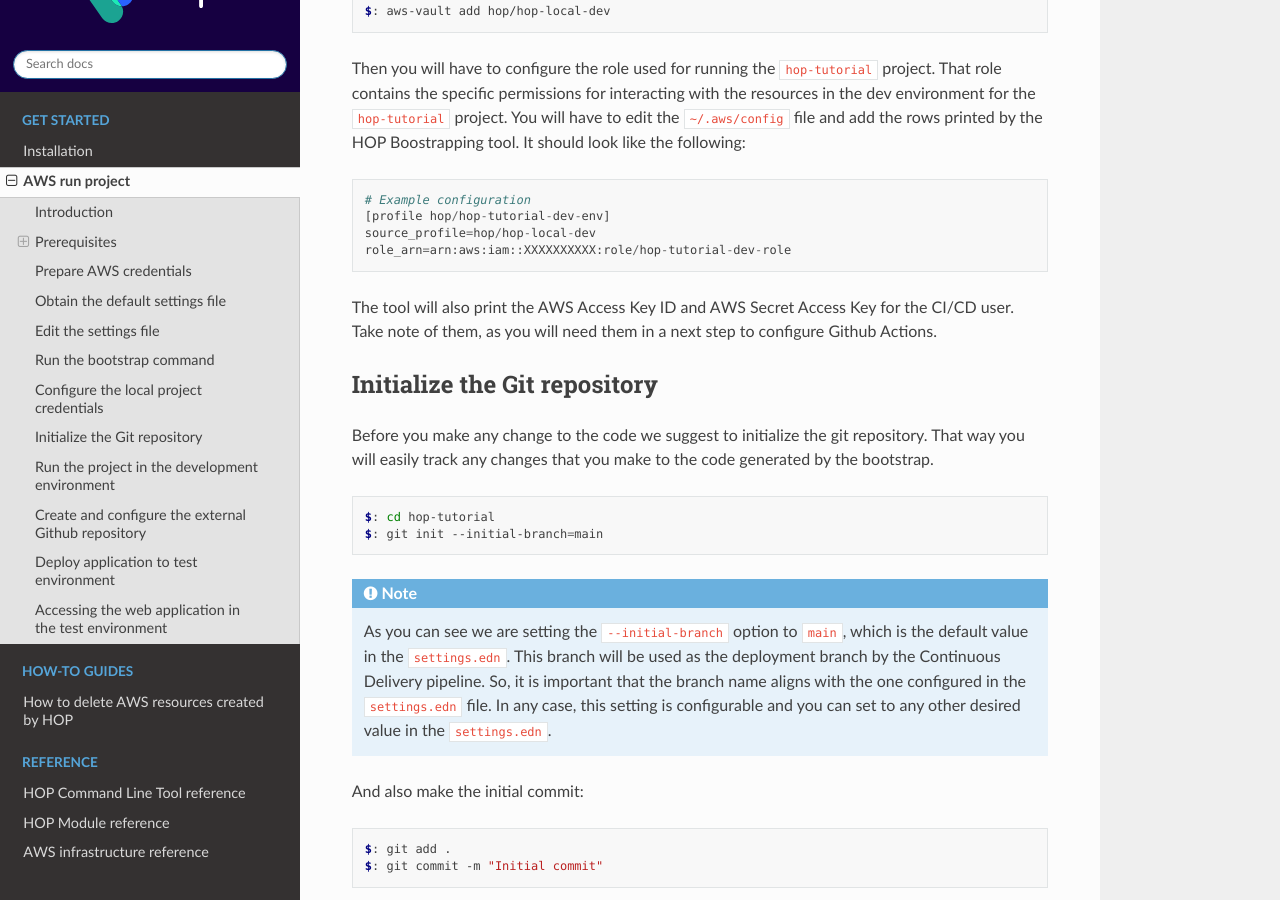
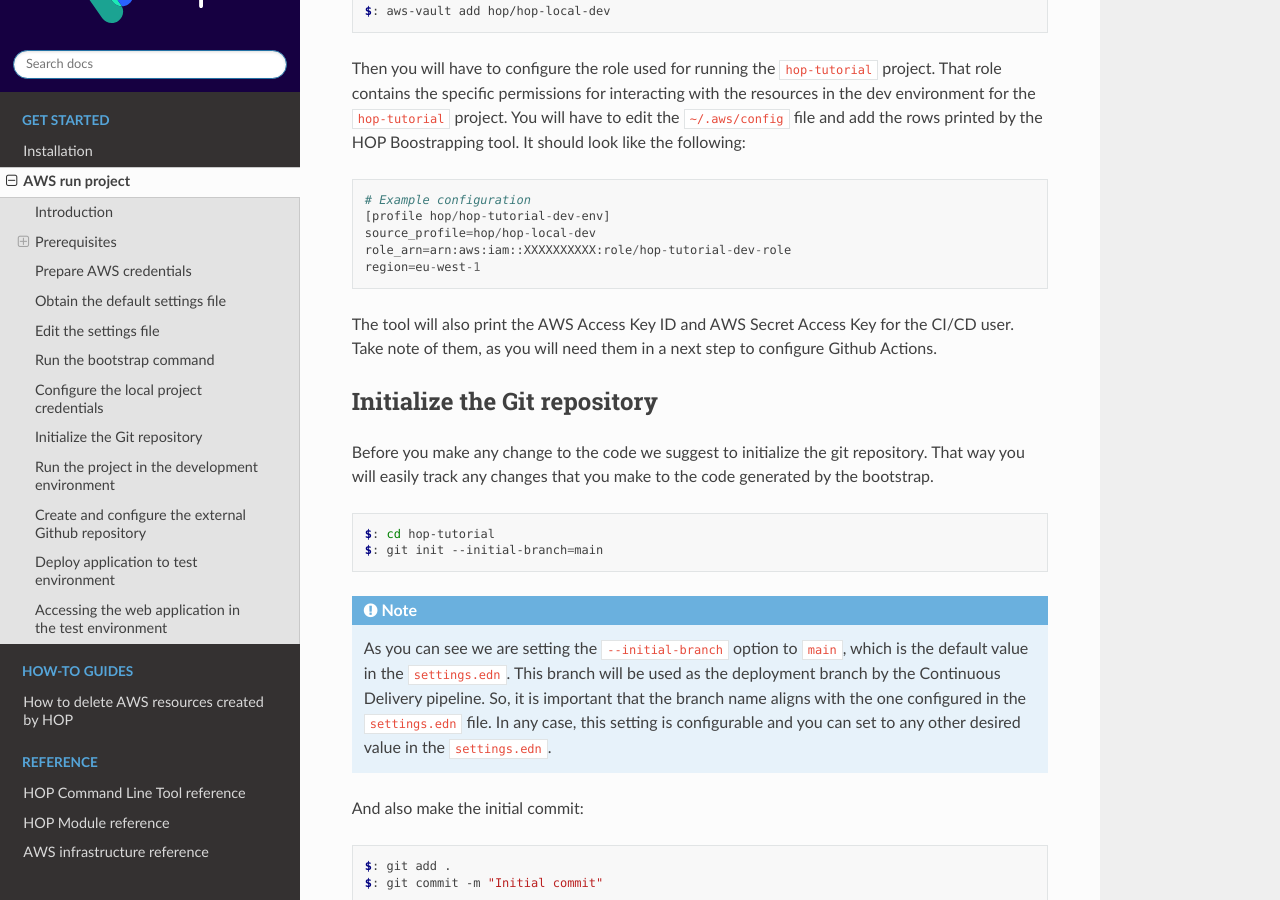
Before and after one commit to gethop-dev/hop-documentation, a Sphinx documentation site: the page built from docs/source/get-started/aws-run-project/main.rst, in a window 1280 px wide and 900 px high, scrolled down 5019 px. Built offline with Sphinx 7.4.7 and the Read the Docs theme 2.0.0, drawn with Linux system fonts in a browser that asks for light colours.

Commit message:
Add region to the local project credentials example

```diff
--- a/docs/source/get-started/aws-run-project/main.rst
+++ b/docs/source/get-started/aws-run-project/main.rst
@@ -296,6 +296,7 @@ look like the following:
    [profile hop/hop-tutorial-dev-env]
    source_profile=hop/hop-local-dev
    role_arn=arn:aws:iam::XXXXXXXXXX:role/hop-tutorial-dev-role
+   region=eu-west-1
 
 The tool will also print the AWS Access Key ID and AWS Secret Access
 Key for the CI/CD user. Take note of them, as you will need them in a
```
